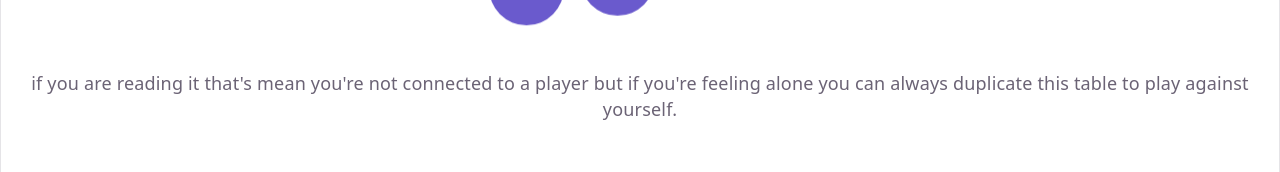
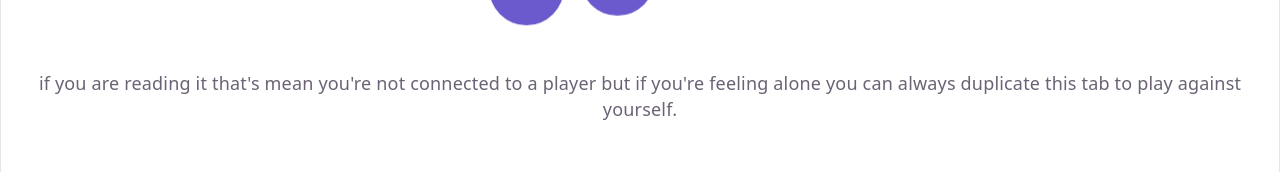
Before and after one commit to heroes75/where-s-waldo-frontend-project, a React (Vite) app: page /multiplayer in a window 1280 px wide. Shown: the part 460-632 px from the top of the page. Built offline with nearby package versions, Linux system fonts and the light colour scheme; no server answers.

Commit message:
very basic change

```diff
--- a/src/Components/Multiplayer.jsx
+++ b/src/Components/Multiplayer.jsx
@@ -67,7 +67,7 @@ export default function Multiplayer() {
                     <p>
                         if you are reading it that's mean you're not connected
                         to a player but if you're feeling alone you can always
-                        duplicate this table to play against yourself.
+                        duplicate this tab to play against yourself.
                     </p>
                 </div>
             </main>
```
